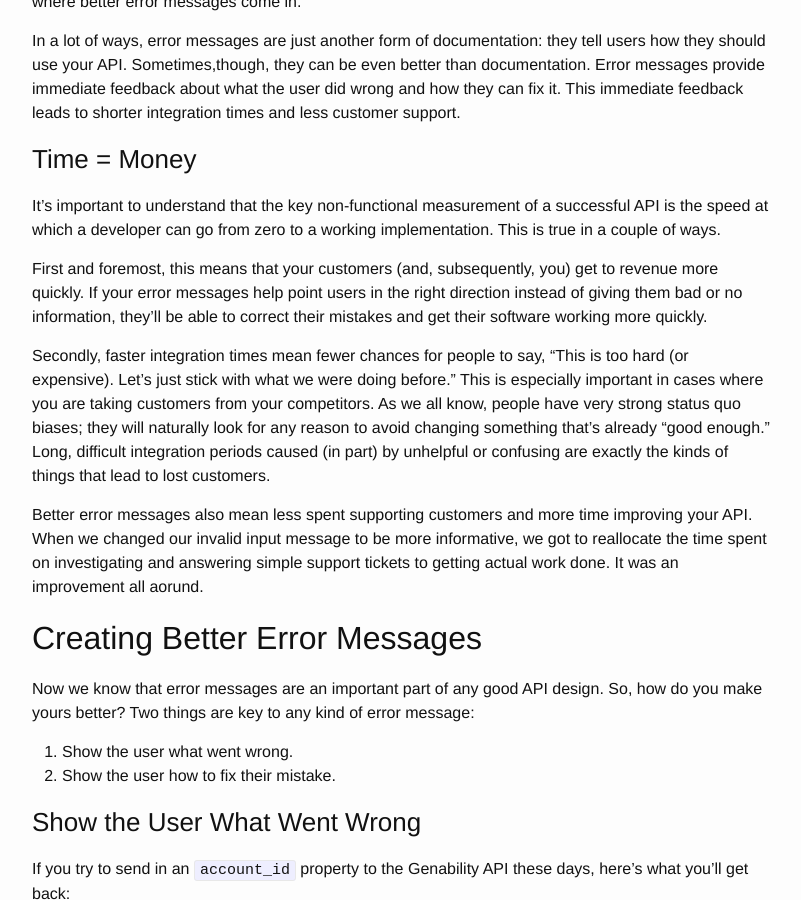
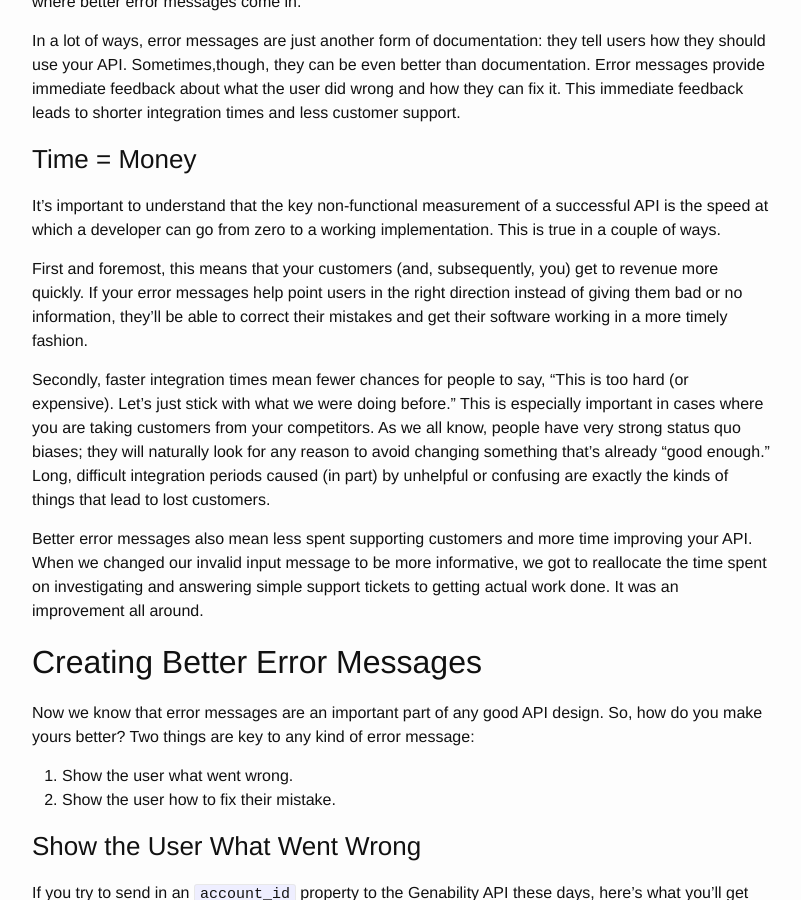
Before and after one commit to spharris/spharris.github.io, a Jekyll site: the page built from _posts/2016-02-29-error-messages.md, in a window 1280 px wide and 900 px high, scrolled down 1364 px. Shown: the whole window, without its empty margins (238-1039 px from the left). Built offline with Jekyll 4.4.1, drawn with Linux system fonts in a browser that asks for light colours; some of the changed text lies outside the part shown.

Commit message:
Edits to error messages post

```diff
--- a/_posts/2016-02-29-error-messages.md
+++ b/_posts/2016-02-29-error-messages.md
@@ -45,11 +45,11 @@
 ### Time = Money
 It's important to understand that the key non-functional measurement of a successful API is the speed at which a developer can go from zero to a working implementation. This is true in a couple of ways.
 
-First and foremost, this means that your customers (and, subsequently, you) get to revenue more quickly. If your error messages help point users in the right direction instead of giving them bad or no information, they'll be able to correct their mistakes and get their software working more quickly.
+First and foremost, this means that your customers (and, subsequently, you) get to revenue more quickly. If your error messages help point users in the right direction instead of giving them bad or no information, they'll be able to correct their mistakes and get their software working in a more timely fashion.
 
 Secondly, faster integration times mean fewer chances for people to say, "This is too hard (or expensive). Let's just stick with what we were doing before." This is especially important in cases where you are taking customers from your competitors. As we all know, people have very strong status quo biases; they will naturally look for any reason to avoid changing something that's already "good enough." Long, difficult integration periods caused (in part) by unhelpful or confusing are exactly the kinds of things that lead to lost customers.
 
-Better error messages also mean less spent supporting customers and more time improving your API. When we changed our invalid input message to be more informative, we got to reallocate the time spent on investigating and answering simple support tickets to getting actual work done. It was an improvement all aorund.
+Better error messages also mean less spent supporting customers and more time improving your API. When we changed our invalid input message to be more informative, we got to reallocate the time spent on investigating and answering simple support tickets to getting actual work done. It was an improvement all around.
 
 ## Creating Better Error Messages
 Now we know that error messages are an important part of any good API design. So, how do you make yours better? Two things are key to any kind of error message:
@@ -124,3 +124,4 @@
 Now we're talking. The user is able to see not only what went wrong (an invalid date range, with the invalid dates included), but also exactly what they can do to fix it. They can easily see that they've swapped their variables around and that they can just switch them back to have a valid request.
 
 ## Conclusion
+Error messages are a critical component of any API design. Not only do they make your users' lives easier, but they can lead directly to quicker revenue generation and more of your time spent working on the things you actually care about. Remember that next time you're tempted to just write, "Something went wrong, sorry!" in response to an error.
```
Also changed, not shown: other parts of _posts/2016-02-29-error-messages.md (+2 -2 lines).
